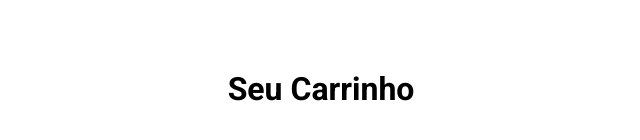
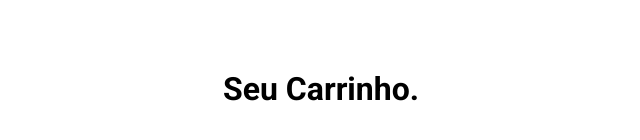
Before and after one commit to JoaoPedroDiasCoelho/Trabalho_Final-Frontend, a plain HTML site: page pages/views/Cart.html in a window 1280 px wide. Shown: the part 150-290 px from the top of the page, 319-959 px from the left. Drawn offline with Linux system fonts and the light colour scheme; files that its build step writes are made by us from their sources; files whose address does not match are found by name.

```diff
--- a/pages/views/Cart.html
+++ b/pages/views/Cart.html
@@ -94,7 +94,7 @@
     <!-- Preencher o espaco da nav fixed -->
     <div class="nav-space"></div>
 
-    <h2 style="text-align: center; font-size: 2rem; margin-top: 100px;">Seu Carrinho</h2>
+    <h2 style="text-align: center; font-size: 2rem; margin-top: 100px;">Seu Carrinho.</h2>
     <div id="cart-container"></div>
 </body>
 </html>
```
